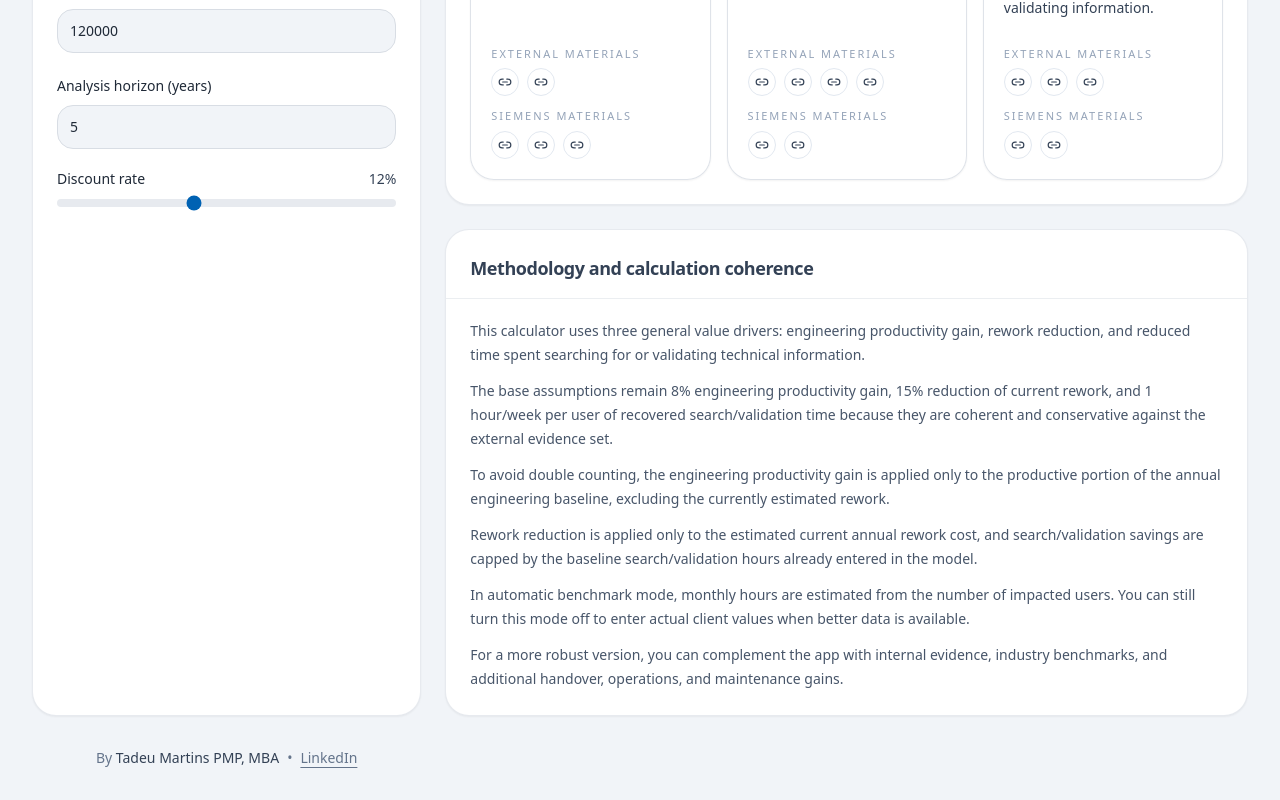
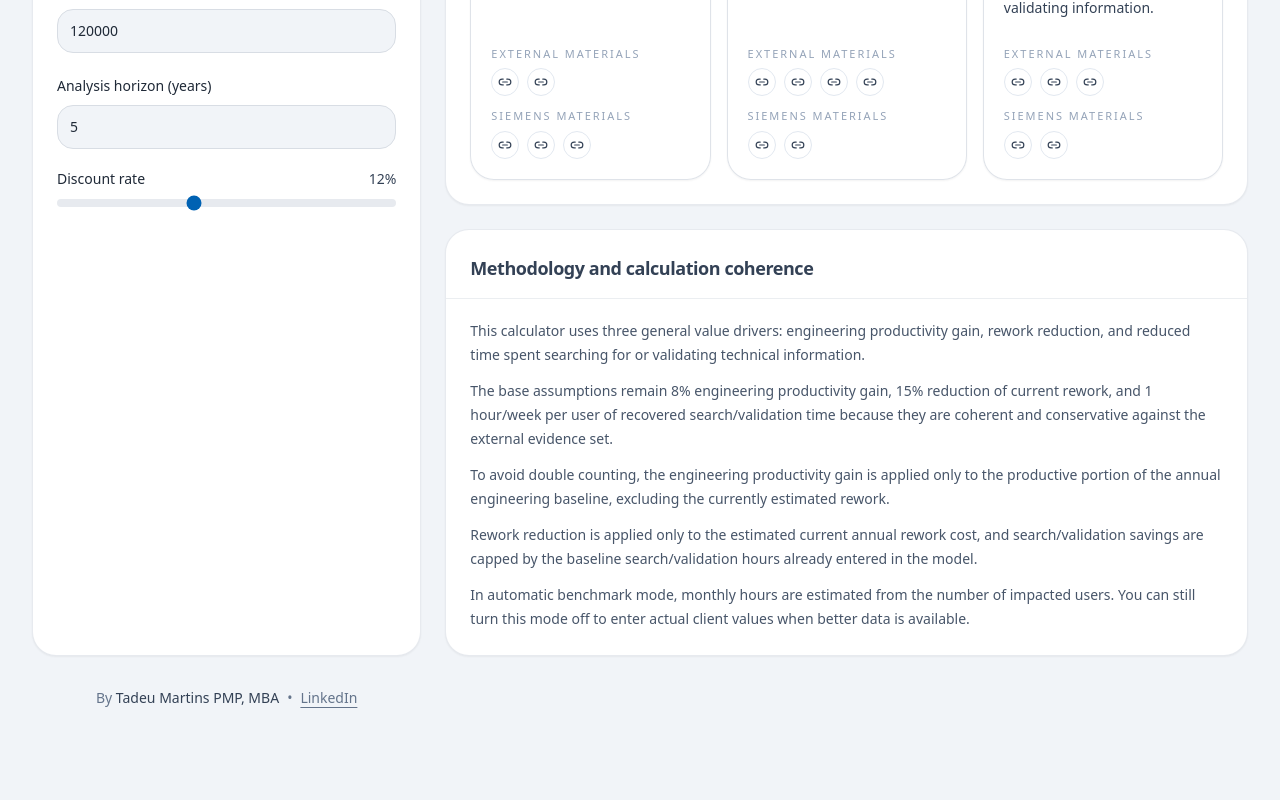
Before and after one commit to TadeuMartins/COMOS_CALCULATOR, a React (Vite) app: page / in a window 1280 px wide. Shown: the part 1284-2084 px from the top of the page. After the commit the page ends 2024 px from the top, so only its background shows below. Built offline with nearby package versions, Linux system fonts and the light colour scheme.

Commit message:
fix: remove extra methodology text
Co-authored-by: TadeuMartins <156713091+TadeuMartins@users.noreply.github.com>

```diff
--- a/comos_roi_calculator_app.tsx
+++ b/comos_roi_calculator_app.tsx
@@ -176,7 +176,6 @@ export default function ComosRoiCalculatorApp() {
       p3: "Para evitar dupla contagem, o ganho de produtividade de engenharia é aplicado apenas sobre a parcela produtiva da base anual de engenharia, excluindo o retrabalho atual estimado.",
       p4: "A redução de retrabalho é aplicada somente sobre o custo anual de retrabalho atual estimado, e a economia com busca/validação é limitada pela linha de base de horas já informada no modelo.",
       p5: "No modo benchmark automático, as horas mensais são estimadas a partir do número de usuários impactados. Você ainda pode desligar esse modo para inserir valores reais do cliente quando tiver dados melhores.",
-      p6: "Para uma versão mais robusta, você pode complementar o app com evidências internas, benchmark do setor e ganhos adicionais de handover, operação e manutenção.",
       a1: "Ganho de produtividade em engenharia",
       a2: "Redução de retrabalho",
       a3: "Redução de tempo de busca/validação",
@@ -240,7 +239,6 @@ export default function ComosRoiCalculatorApp() {
       p3: "To avoid double counting, the engineering productivity gain is applied only to the productive portion of the annual engineering baseline, excluding the currently estimated rework.",
       p4: "Rework reduction is applied only to the estimated current annual rework cost, and search/validation savings are capped by the baseline search/validation hours already entered in the model.",
       p5: "In automatic benchmark mode, monthly hours are estimated from the number of impacted users. You can still turn this mode off to enter actual client values when better data is available.",
-      p6: "For a more robust version, you can complement the app with internal evidence, industry benchmarks, and additional handover, operations, and maintenance gains.",
       a1: "Engineering productivity gain",
       a2: "Rework reduction",
       a3: "Search/validation time reduction",
@@ -622,7 +620,6 @@ export default function ComosRoiCalculatorApp() {
                 <p>{t.p3}</p>
                 <p>{t.p4}</p>
                 <p>{t.p5}</p>
-                <p>{t.p6}</p>
               </CardContent>
             </Card>
           </div>
```
